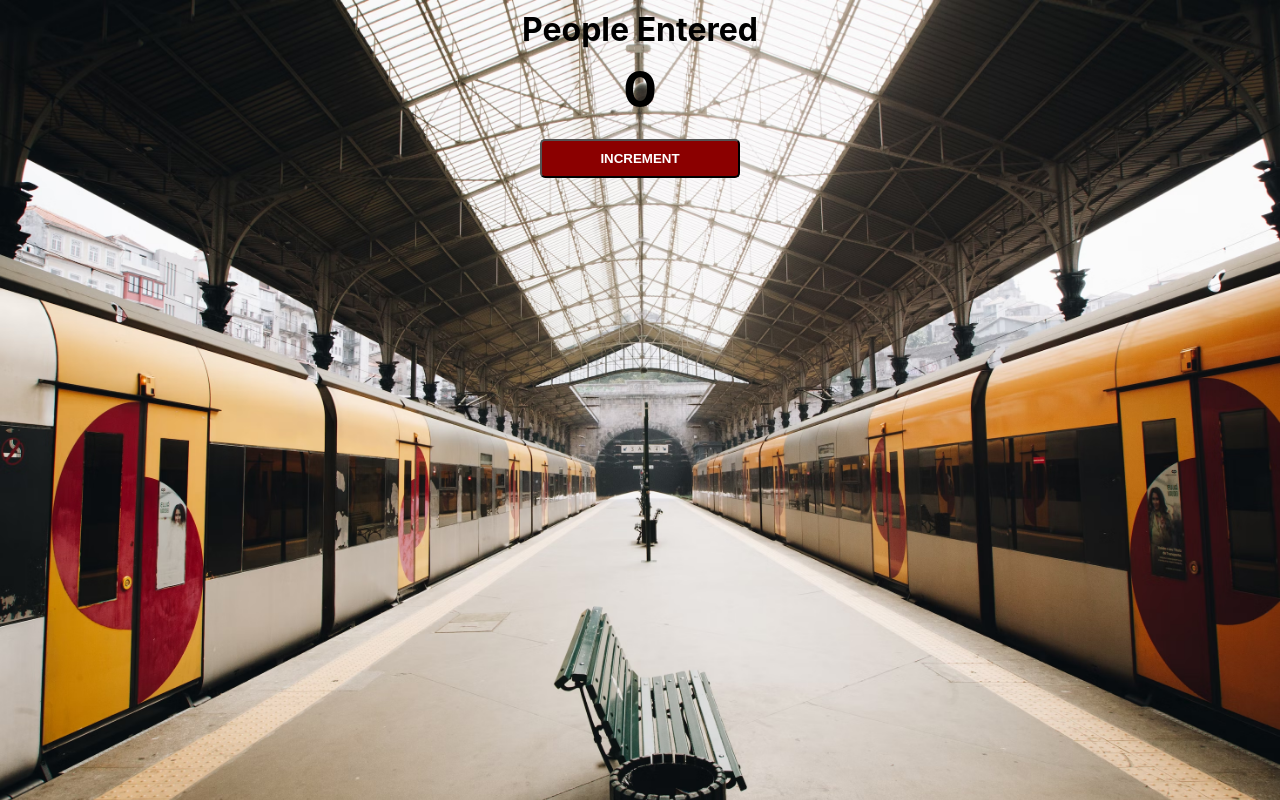
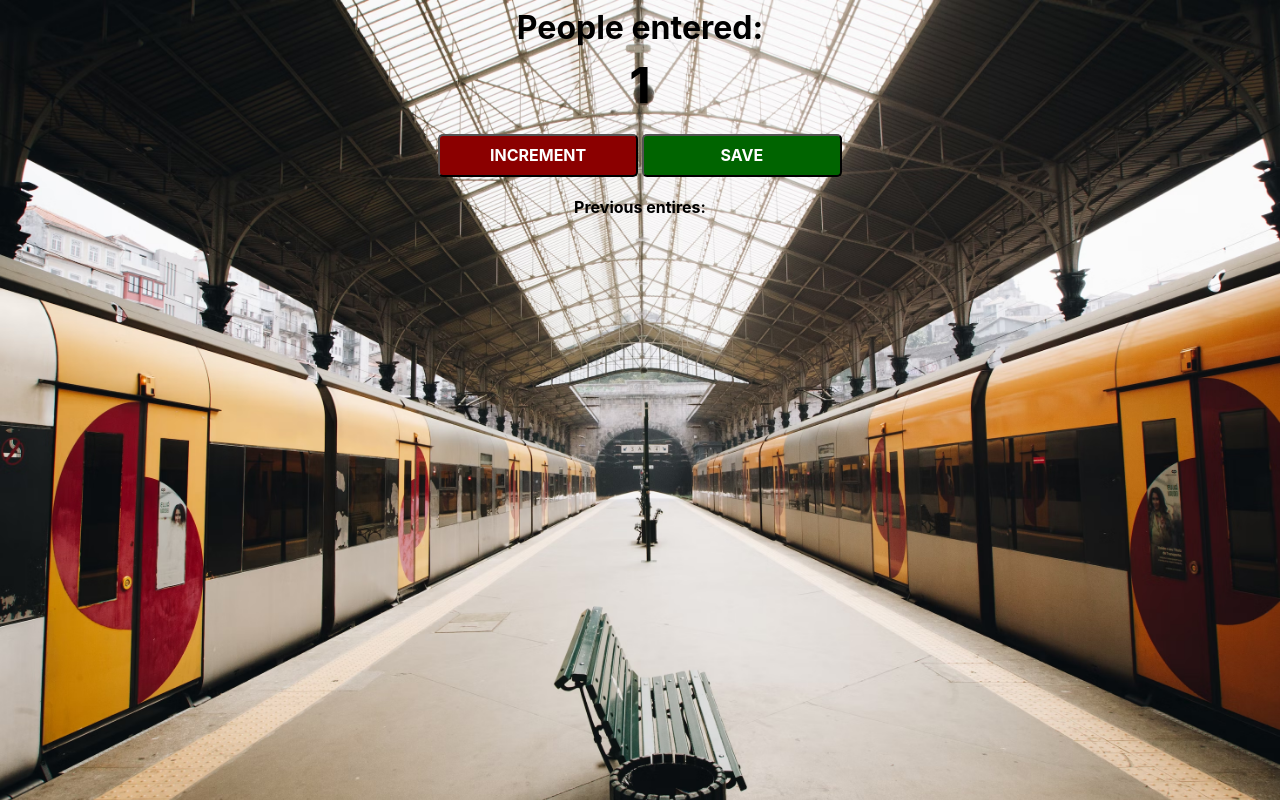
Before and after one commit to srishtiSk16/PassengerCounterApp, a plain HTML site: page index.html in a window 1280 px wide. Both pictures are taken after a click on the button "INCREMENT". Drawn offline with nearby package versions, Linux system fonts and the light colour scheme.

Commit message:
Completed the Passenger Counter App

```diff
--- a/index.css
+++ b/index.css
@@ -35,3 +35,8 @@ button{
     background: darkred;
 
 }
+
+
+#save-btn {
+    background: darkgreen;
+}
--- a/index.html
+++ b/index.html
@@ -1,19 +1,13 @@
-<!DOCTYPE html>
-<html lang="en">
-<head>
-    <meta charset="UTF-8">
-    <title>Title</title>
-    <link rel="stylesheet" href = "index.css">
-
+<html>
+<head><link rel="stylesheet" href="https://cdnjs.cloudflare.com/ajax/libs/normalize/8.0.1/normalize.css">
+    <link rel="stylesheet" href="index.css">
 </head>
 <body>
-<h1>People Entered</h1>
-<h2 id="count">0</h2>
-<!-- Increment button -->
-<button id="increment-btn">INCREMENT</button>
-<script >
-    src="index.js"
-</script>
-
+<h1>People entered:</h1>
+<h2 id="count-el">0</h2>
+<button id="increment-btn" onclick="increment()">INCREMENT</button>
+<button id="save-btn" onclick="save()">SAVE</button>
+<p id="save-el">Previous entires: </p>
+<script src="index.js"></script>
 </body>
 </html>
--- a/index.js
+++ b/index.js
@@ -1,8 +1,40 @@
-//document.getElementById("count").innerText=5;
 
-let firstBatch =5;
-let count = 0;
-console.log(count)
+// let count = 0;
+//
+// let count = 0
+// let saveEl = document.getElementById("save-el")
+// let countEl = document.getElementById("count-el")
+//
+// function increment(){
+//     count += 1
+//     countEl.textContent = count
+// }
+//
+// function save(){
+//     let countStr = count + " - "
+//     saveEl.textContent += countStr
+//     countEl.textContent = 0
+//     count = 0
+// }
+//
+// console.log("Let's count people on the subway!")
 
-let myAge = 23+2;
-console.log(myAge);
+let saveEl = document.getElementById("save-el")
+let countEl = document.getElementById("count-el")
+let count = 0
+
+function increment() {
+    count += 1
+    countEl.textContent = count
+}
+
+function save() {
+    let countStr = count + " - "
+    saveEl.textContent += countStr
+    countEl.textContent = 0
+    count = 0
+}
+
+// Google:
+// innerText alternative mdn
+Footer
```
